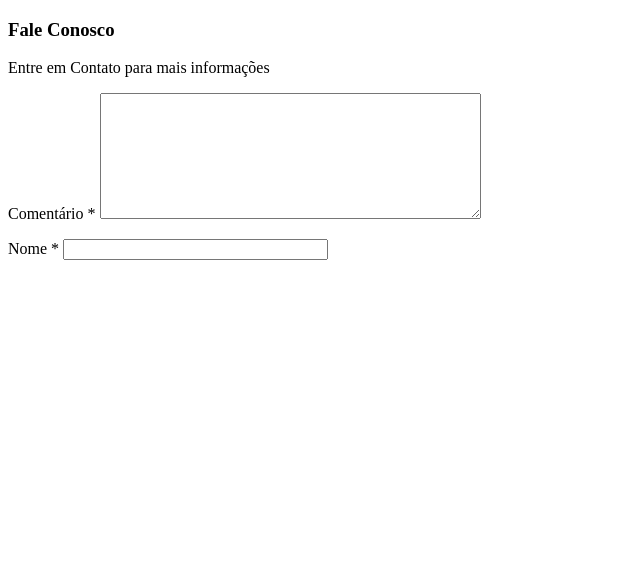
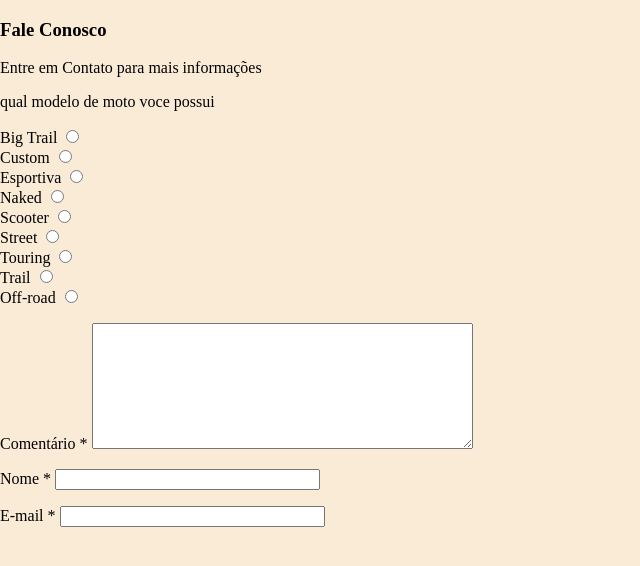
Before and after one commit to IgorC4rd0s0/trabalho_faculdade, a plain HTML site: page fale_conosco.html in a window 1280 px wide. Shown: the whole page, without its empty margins (0-640 px from the left). Drawn offline with Linux system fonts and the light colour scheme.

Commit message:
Correcoes

```diff
--- a/fale_conosco.html
+++ b/fale_conosco.html
@@ -5,10 +5,67 @@
     <meta http-equiv="X-UA-Compatible" content="IE=edge">
     <meta name="viewport" content="width=device-width, initial-scale=1.0">
     <title>Fale Conosco</title>
+    <link rel="stylesheet" href="style_faleconosco.css">
 </head>
 <body>
     <h3>Fale Conosco</h3>
     <p>Entre em Contato para mais informações</p>
+    <p>qual modelo de moto voce possui</p>
+    <div>
+        <label>
+          Big Trail
+          <input id="big_trail" name="moto" type="radio" value="S" />
+        </label>
+      </div>
+      <div>
+        <label>
+          Custom
+          <input id="custom" name="moto" type="radio" value="S" />
+        </label>
+      </div>
+      <div>
+        <label>
+          Esportiva
+          <input id="esportiva" name="moto" type="radio" value="S" />
+        </label>
+      </div>
+      <div>
+        <label>
+          Naked
+          <input id="naked" name="moto" type="radio" value="S" />
+        </label>
+      </div>
+      <div>
+        <label>
+          Scooter
+          <input id="scooter" name="moto" type="radio" value="S" />
+        </label>
+      </div>
+      <div>
+        <label>
+          Street
+          <input id="street" name="moto" type="radio" value="S" />
+        </label>
+      </div>
+      <div>
+        <label>
+          Touring
+          <input id="touring" name="moto" type="radio" value="S" />
+        </label>
+      </div>
+      <div>
+        <label>
+          Trail
+          <input id="trail" name="moto" type="radio" value="S" />
+        </label>
+      </div>
+      <div>
+        <label>
+          Off-road
+          <input id="off-road" name="moto" type="radio" value="S" />
+        </label>
+      </div>
+
     <p>
     <label for="comentario">Comentário
         <span>*</span>
@@ -21,6 +78,15 @@
             <input id="nome" name="autor" type="text" value size="30" maxlength="245" required>
         </label>
     </p>
+    <p>
+        <label for="email">E-mail
+            <span aria-hidden="true">*</span>
+            <input type="email" name="email" id="email" value size="30" maxlength="100" aria-describedby="email-notes" required>
+        </label>
+    </p>
+    <p>
+        <label for="modelo de moto"></label>
+    </p>
 
 </body>
 </html>
--- a/style.css
+++ b/style.css
@@ -0,0 +1,11 @@
+body {
+    background-color: antiquewhite;
+    width: 80%;
+    height: 100%;
+    text-align: center;
+    margin: auto;
+}
+
+li {
+    list-style: none;
+}
--- /dev/null
+++ b/style_faleconosco.css
@@ -0,0 +1,4 @@
+body {
+    background-color: antiquewhite;
+    margin: auto;
+}
```
Also changed, not shown: index.html (+2 -2 lines).
